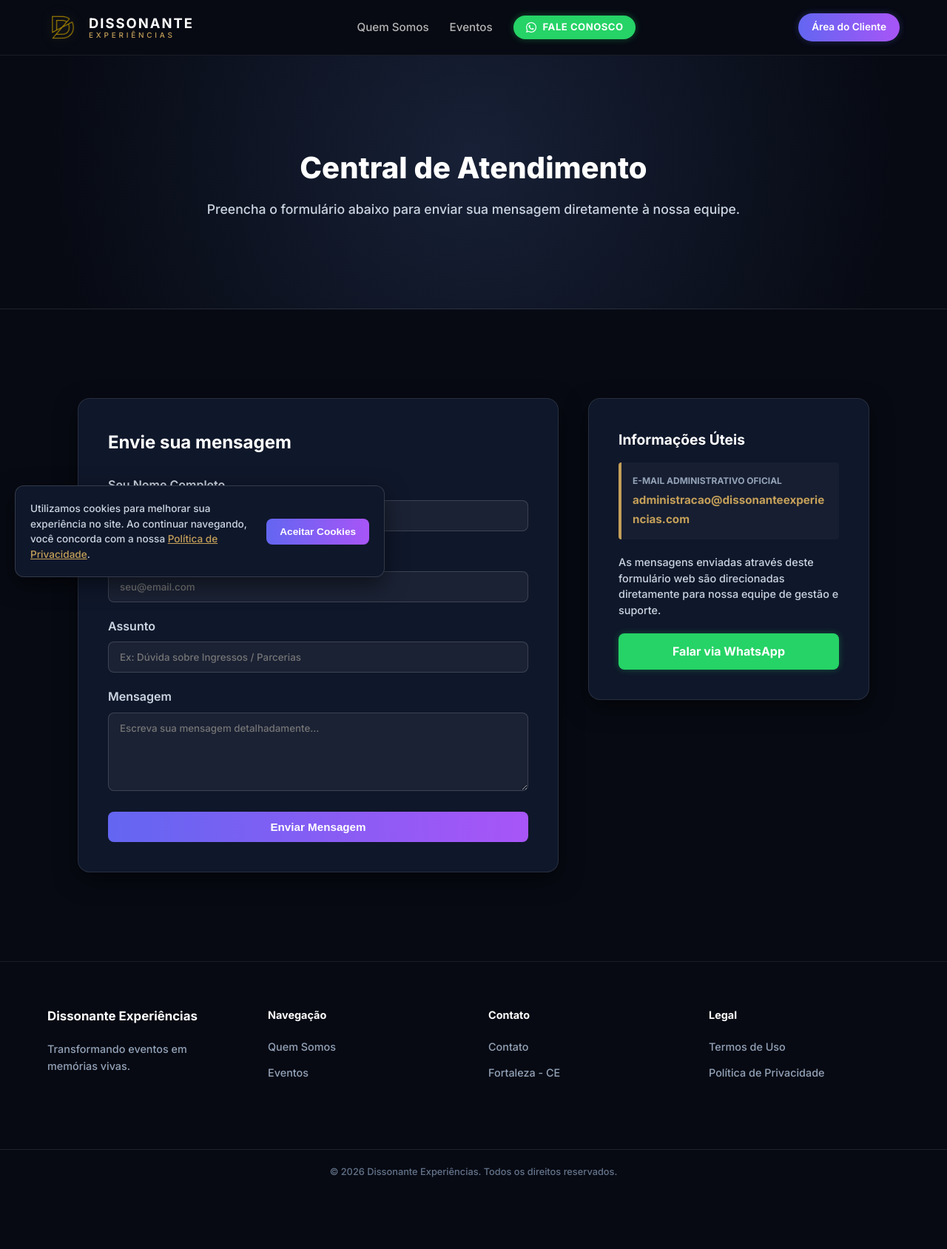
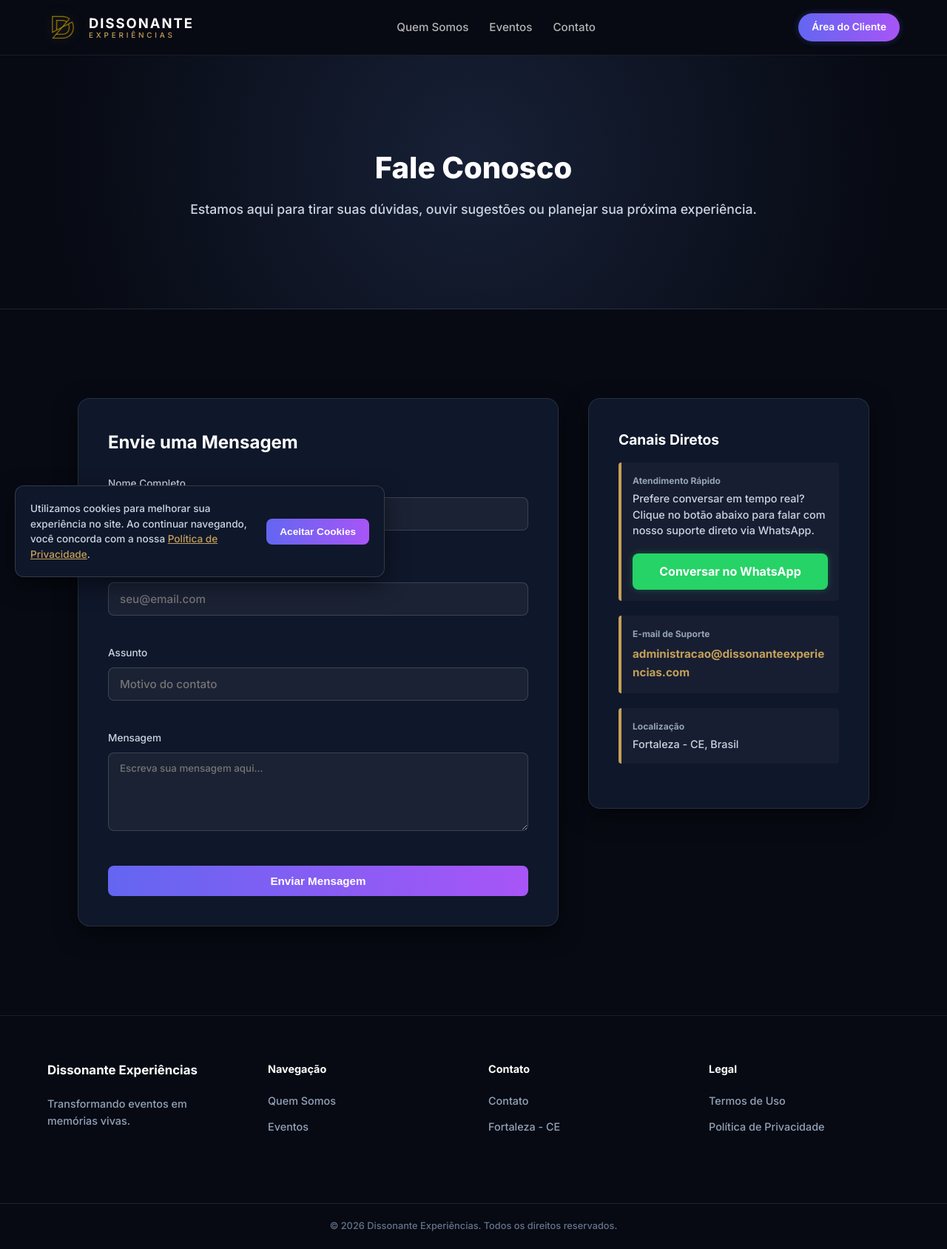
Before and after one commit to administracao-stack/app-dissonante, a Flask app: page /contato in a window 1280 px wide. Shown: the whole page at 74% size. Before the commit the page ends 1591 px from the top, so only its background shows below. Run offline with Flask 3, Linux system fonts and the light colour scheme.

Commit message:
Update contato.html

```diff
--- a/templates/contato.html
+++ b/templates/contato.html
@@ -9,14 +9,14 @@
     <link rel="preconnect" href="https://fonts.gstatic.com" crossorigin>
     <link href="https://fonts.googleapis.com/css2?family=Inter:wght@300;500;600;700;800&display=swap" rel="stylesheet">
 </head>
-<body>
+<body class="bg-dark">
 
-    <!-- Header -->
+    <!-- Header (Sem o botão do WhatsApp no menu) -->
     <header class="site-header">
         <div class="container">
             <div class="navbar-content">
 
-                <!-- Logo Híbrido: Ícone + Texto -->
+                <!-- Logo Híbrido -->
                 <a href="{{ url_for('index') }}" class="brand-logo">
                     <img src="{{ url_for('static', filename='logo-icon.png') }}" alt="Dissonante" class="navbar-logo-icon">
                     <div class="logo-text">
@@ -29,14 +29,7 @@
                 <nav class="nav-menu">
                     <a href="{{ url_for('quem_somos') }}">Quem Somos</a>
                     <a href="{{ url_for('index') }}#eventos">Eventos</a>
-
-                    <!-- Botão WhatsApp sem o 9º dígito -->
-                    <a href="https://wa.me/558592636062?text=Olá!%20Gostaria%20de%20mais%20informações." target="_blank" rel="noopener noreferrer" class="btn-whatsapp">
-                        <svg xmlns="http://www.w3.org/2000/svg" viewBox="0 0 448 512">
-                            <path d="M380.9 97.1C339 55.1 283.2 32 223.9 32c-122.4 0-222 99.6-222 222 0 39.1 10.2 77.3 29.6 111L0 480l117.7-30.9c32.4 17.7 68.9 27 106.1 27h.1c122.3 0 224.1-99.6 224.1-222 0-59.3-25.2-115-67.1-157zm-157 341.6c-33.2 0-65.7-8.9-94-25.7l-6.7-4-69.8 18.3 18.6-68.1-4.4-7c-18.5-29.4-28.2-63.3-28.2-98.2 0-101.7 82.8-184.5 184.6-184.5 49.3 0 95.6 19.2 130.4 54.1 34.8 34.9 56.2 81.2 56.1 130.5 0 101.8-84.9 184.6-186.6 184.6zm101.2-138.2c-5.5-2.8-32.8-16.2-37.9-18-5.1-1.9-8.8-2.8-12.5 2.8-3.7 5.6-14.3 18-17.6 21.8-3.2 3.7-6.5 4.2-12 1.4-32.6-16.3-54-29.1-75.5-66-5.7-9.8 5.7-9.1 16.3-30.3 1.8-3.7.9-6.9-.5-9.7-1.4-2.8-12.5-30.1-17.1-41.2-4.5-10.8-9.1-9.3-12.5-9.5-3.2-.2-6.9-.2-10.6-.2-3.7 0-9.7 1.4-14.8 6.9-5.1 5.6-19.4 19-19.4 46.3 0 27.3 19.9 53.7 22.6 57.4 2.8 3.7 39.1 59.7 94.8 83.8 35.2 15.2 49 16.5 66.6 13.9 10.7-1.6 32.8-13.4 37.4-26.4 4.6-13 4.6-24.1 3.2-26.4-1.3-2.5-5-3.9-10.5-6.6z"/>
-                        </svg>
-                        Fale Conosco
-                    </a>
+                    <a href="{{ url_for('contato') }}">Contato</a>
                 </nav>
 
                 <!-- Botão Dinâmico de Autenticação -->
@@ -52,70 +45,84 @@
         </div>
     </header>
 
-    <!-- Cabeçalho da Página de Contato -->
-    <header class="hero-contato">
+    <!-- Banner Hero Contato -->
+    <section class="hero-contato">
         <div class="container">
-            <h1 class="hero-contato-titulo">Central de Atendimento</h1>
-            <p class="hero-contato-subtitulo">Preencha o formulário abaixo para enviar sua mensagem diretamente à nossa equipe.</p>
+            <h1 class="hero-contato-titulo">Fale Conosco</h1>
+            <p class="hero-contato-subtitulo">Estamos aqui para tirar suas dúvidas, ouvir sugestões ou planejar sua próxima experiência.</p>
         </div>
-    </header>
+    </section>
 
-    <!-- Conteúdo Principal com o Formulário Web -->
+    <!-- Conteúdo Principal - Contato -->
     <main class="contato-main">
         <div class="container">
-
-            <!-- Alertas de Feedback do Flask -->
-            {% with messages = get_flashed_messages(with_categories=true) %}
-                {% if messages %}
-                    {% for category, message in messages %}
-                        <div class="alert alert-{{ category }}">
-                            {{ message }}
-                        </div>
-                    {% endfor %}
-                {% endif %}
-            {% endwith %}
-
             <div class="contato-grid">
 
-                <!-- Coluna do Formulário Web -->
+                <!-- Formulário de Mensagem -->
                 <div class="contato-col-form">
                     <div class="card-contato">
-                        <h2 class="card-contato-titulo">Envie sua mensagem</h2>
+                        <h2 class="card-contato-titulo">Envie uma Mensagem</h2>
+
+                        {% with messages = get_flashed_messages(with_categories=true) %}
+                            {% if messages %}
+                                {% for category, message in messages %}
+                                    <div class="alert alert-{{ category }}">
+                                        {{ message }}
+                                    </div>
+                                {% endfor %}
+                            {% endif %}
+                        {% endwith %}
+
                         <form method="POST" action="{{ url_for('contato') }}">
-                            <div class="form-group-item">
-                                <label for="nome" class="form-label">Seu Nome Completo</label>
-                                <input type="text" class="form-control" id="nome" name="nome" required placeholder="Digite seu nome">
+                            <div class="auth-group">
+                                <label for="nome" class="form-label">Nome Completo</label>
+                                <input type="text" id="nome" name="nome" class="form-control" placeholder="Seu nome completo" required>
                             </div>
-                            <div class="form-group-item">
-                                <label for="email" class="form-label">Seu E-mail para Contato</label>
-                                <input type="email" class="form-control" id="email" name="email" required placeholder="seu@email.com">
+
+                            <div class="auth-group">
+                                <label for="email" class="form-label">E-mail</label>
+                                <input type="email" id="email" name="email" class="form-control" placeholder="seu@email.com" required>
                             </div>
-                            <div class="form-group-item">
+
+                            <div class="auth-group">
                                 <label for="assunto" class="form-label">Assunto</label>
-                                <input type="text" class="form-control" id="assunto" name="assunto" required placeholder="Ex: Dúvida sobre Ingressos / Parcerias">
+                                <input type="text" id="assunto" name="assunto" class="form-control" placeholder="Motivo do contato" required>
                             </div>
-                            <div class="form-group-item">
+
+                            <div class="auth-group">
                                 <label for="mensagem" class="form-label">Mensagem</label>
-                                <textarea class="form-control" id="mensagem" name="mensagem" rows="5" required placeholder="Escreva sua mensagem detalhadamente..."></textarea>
+                                <textarea id="mensagem" name="mensagem" class="form-control" rows="5" placeholder="Escreva sua mensagem aqui..." required></textarea>
                             </div>
+
                             <button type="submit" class="btn-enviar">Enviar Mensagem</button>
                         </form>
                     </div>
                 </div>
 
-                <!-- Coluna Lateral com Informações e Botão de WhatsApp -->
+                <!-- Informações diretas e Botão Exclusivo do WhatsApp -->
                 <div class="contato-col-info">
-                    <div class="card-contato card-contato-lateral">
-                        <h3 class="info-box-titulo">Informações Úteis</h3>
+                    <div class="card-contato">
+                        <h2 class="info-box-titulo">Canais Diretos</h2>
+
                         <div class="info-box">
-                            <small class="info-box-label">E-MAIL ADMINISTRATIVO OFICIAL</small>
+                            <span class="info-box-label">Atendimento Rápido</span>
+                            <p class="info-box-texto">Prefere conversar em tempo real? Clique no botão abaixo para falar com nosso suporte direto via WhatsApp.</p>
+
+                            <!-- Botão de WhatsApp ÚNICO mantido no corpo da página -->
+                            <a href="https://wa.me/558592636062?text=Olá!%20Gostaria%20de%20mais%20informações." target="_blank" rel="noopener noreferrer" class="btn-whatsapp-corpo">
+                                Conversar no WhatsApp
+                            </a>
+                        </div>
+
+                        <div class="info-box">
+                            <span class="info-box-label">E-mail de Suporte</span>
                             <span class="info-box-email">administracao@dissonanteexperiencias.com</span>
                         </div>
-                        <p class="info-box-texto">As mensagens enviadas através deste formulário web são direcionadas diretamente para nossa equipe de gestão e suporte.</p>
 
-                        <a href="https://wa.me/558592636062?text=Olá!%20Gostaria%20de%20mais%20informações." target="_blank" rel="noopener noreferrer" class="btn-whatsapp-corpo">
-                            Falar via WhatsApp
-                        </a>
+                        <div class="info-box">
+                            <span class="info-box-label">Localização</span>
+                            <p class="info-box-texto" style="margin-bottom: 0;">Fortaleza - CE, Brasil</p>
+                        </div>
                     </div>
                 </div>
 
@@ -139,7 +146,7 @@
                 </ul>
             </div>
 
-            <div class="footer-links" id="contato">
+            <div class="footer-links">
                 <h4>Contato</h4>
                 <ul>
                     <li><a href="{{ url_for('contato') }}">Contato</a></li>
```
